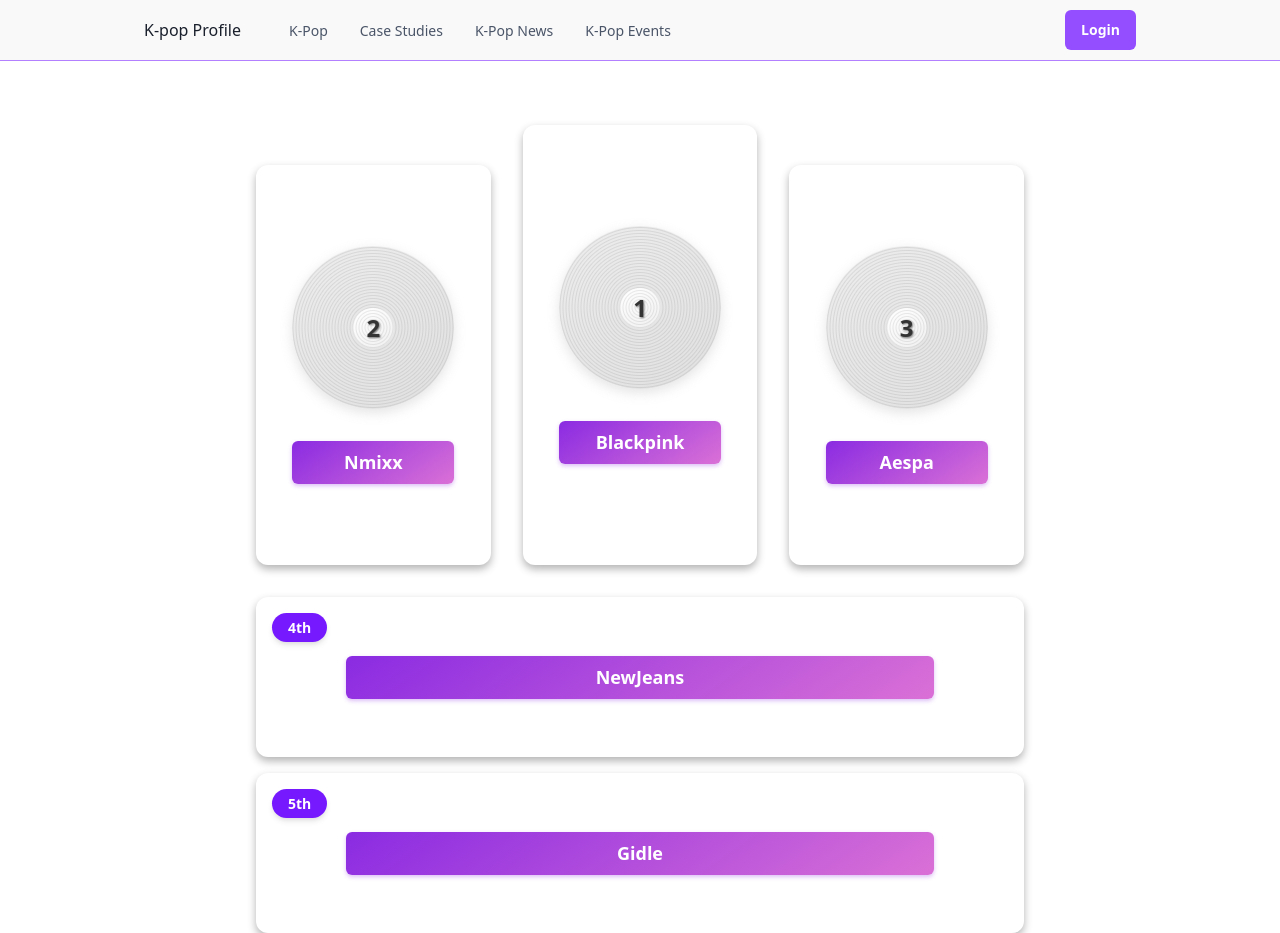
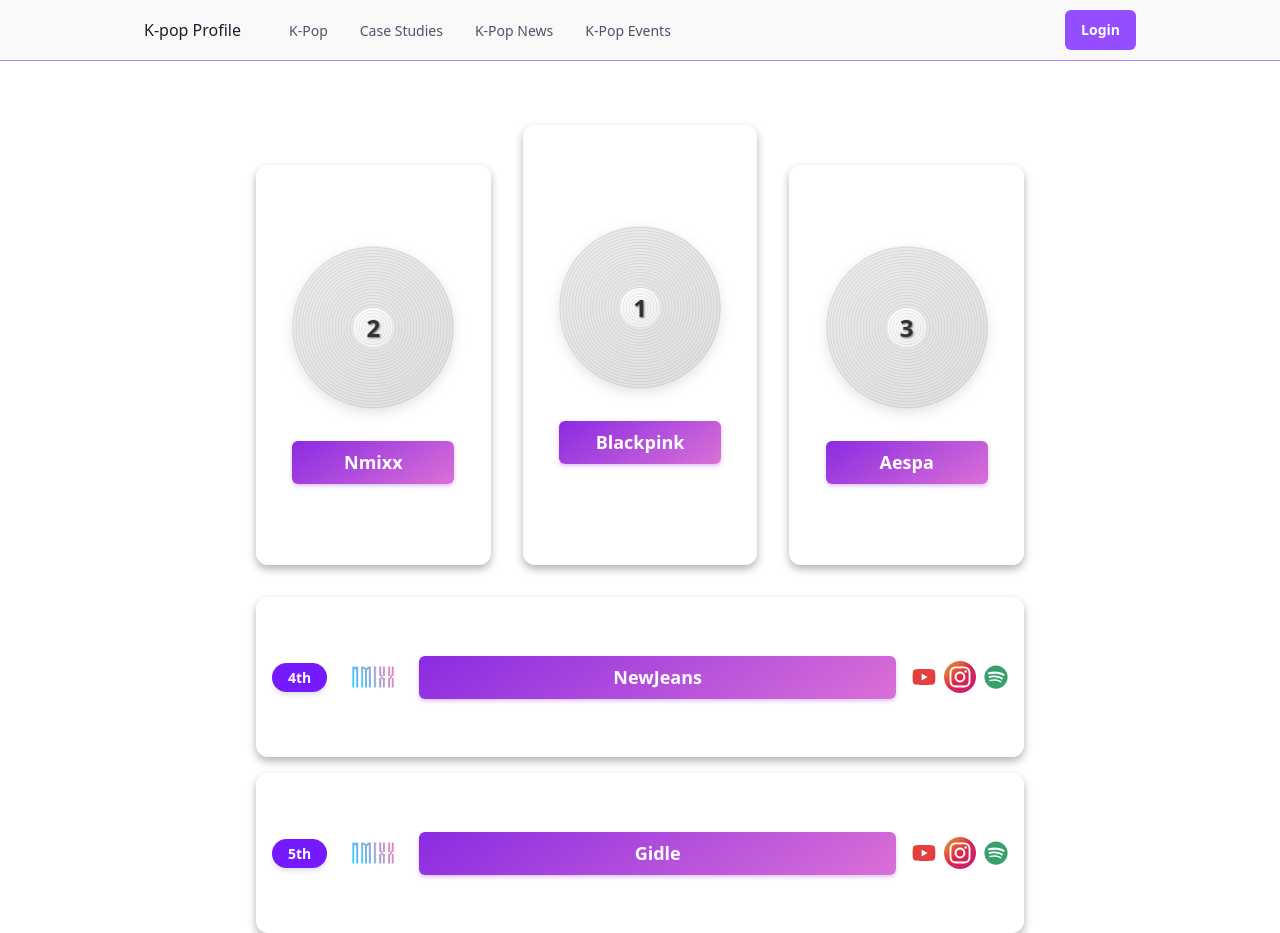
Before and after one commit to chvaldez10/kpop-profile, a Next.js app in the folder kpop-profile/: page / in a window 1280 px wide. Built offline with nearby package versions, Linux system fonts and the light colour scheme.

Commit message:
create rank card skeleton

```diff
--- a/kpop-profile/src/components/core/leaderboard/Leaderboard.tsx
+++ b/kpop-profile/src/components/core/leaderboard/Leaderboard.tsx
@@ -1,7 +1,7 @@
 import { FC } from "react";
 import { Flex } from "@chakra-ui/react";
 import { mockLeaderboardData } from "@/data/mock/leaderboard";
-import LeaderboardCard from "./LeaderboardCard";
+import RankCard from "./RankCard";
 
 const Leaderboard: FC = () => {
   const [fourth, fifth] = mockLeaderboardData.slice(-2);
@@ -15,8 +15,8 @@
       maxW="3xl"
       mx="auto"
     >
-      {fourth && <LeaderboardCard {...fourth} rank={fourth.rank} />}
-      {fifth && <LeaderboardCard {...fifth} rank={fifth.rank} />}
+      {fourth && <RankCard {...fourth} rank={fourth.rank} />}
+      {fifth && <RankCard {...fifth} rank={fifth.rank} />}
     </Flex>
   );
 };
--- a/kpop-profile/src/components/core/leaderboard/PlatinumPlaque.tsx
+++ b/kpop-profile/src/components/core/leaderboard/PlatinumPlaque.tsx
@@ -5,7 +5,7 @@
 import { LeaderboardEntry } from "@/types/shared";
 
 // Components
-import AwardPlaque from "./AwardPlaque";
+import AwardPlaque from "./atoms/AwardPlaque";
 import VinylRecords from "./VinylRecords";
 
 const TopThreeCard: FC<LeaderboardEntry> = ({ label, rank, order }) => {
--- a/kpop-profile/src/components/core/leaderboard/LeaderboardCard.tsx
+++ b/kpop-profile/src/components/core/leaderboard/RankCard.tsx
@@ -1,30 +1,39 @@
 import { FC } from "react";
-import { VStack } from "@chakra-ui/react";
+import { HStack, Image } from "@chakra-ui/react";
 import { LeaderboardEntry } from "@/types/shared";
 import { RankBadge } from "@/components/core/ui";
 
-import AwardPlaque from "./AwardPlaque";
+// Components
+import AwardPlaque from "./atoms/AwardPlaque";
+import HorizontalSocialStack from "./atoms/HorizontalSocialStack";
 
 interface LeaderboardCardProps extends LeaderboardEntry {}
 
 const LeaderboardCard: FC<LeaderboardCardProps> = ({ label, rank }) => {
   return (
-    <VStack
-      spacing={8}
+    <HStack
+      spacing={4}
       bg="white"
       borderRadius="xl"
       p={{ base: 6, md: 4 }}
       alignItems="center"
-      justifyContent="center"
+      justifyContent="space-between"
       h="160px"
-      w={{ base: "full", md: "full" }}
+      w="full"
       boxShadow="0 4px 8px rgba(0, 0, 0, 0.3)"
       position="relative"
       cursor="pointer"
     >
       <RankBadge rank={rank} />
+      <Image
+        src={"/images/logos/nmixx-logo.jpg"}
+        alt={label}
+        boxSize="60px"
+        borderRadius="md"
+      />
       <AwardPlaque label={label} />
-    </VStack>
+      <HorizontalSocialStack />
+    </HStack>
   );
 };
 
--- a/kpop-profile/src/components/core/leaderboard/AwardPlaque.tsx
+++ b/kpop-profile/src/components/core/leaderboard/atoms/AwardPlaque.tsx
@@ -13,6 +13,7 @@
       width="80%"
       textAlign="center"
       boxShadow="0 2px 4px rgba(138, 43, 226, 0.3)"
+      cursor="pointer"
     >
       <Text fontWeight="bold" fontSize="lg" color="white">
         {label}
--- /dev/null
+++ b/kpop-profile/src/components/core/leaderboard/atoms/HorizontalSocialStack.tsx
@@ -0,0 +1,35 @@
+import { FC } from "react";
+import { HStack, Box } from "@chakra-ui/react";
+import { FaYoutube, FaSpotify, FaInstagram } from "react-icons/fa";
+
+const SocialHorizontalStack: FC = () => {
+  return (
+    <HStack spacing={2}>
+      <Box
+        as="span"
+        _hover={{ transform: "scale(1.1)", transition: "transform 0.2s" }}
+        color="red.500"
+      >
+        <FaYoutube size="24px" />
+      </Box>
+      <Box
+        as="span"
+        _hover={{ transform: "scale(1.1)", transition: "transform 0.2s" }}
+        bgGradient="linear(to-br, #f09433, #e6683c, #dc2743, #cc2366, #bc1888)"
+        borderRadius="full"
+        p={1}
+      >
+        <FaInstagram size="24px" color="white" />
+      </Box>
+      <Box
+        as="span"
+        _hover={{ transform: "scale(1.1)", transition: "transform 0.2s" }}
+        color="green.500"
+      >
+        <FaSpotify size="24px" />
+      </Box>
+    </HStack>
+  );
+};
+
+export default SocialHorizontalStack;
--- a/kpop-profile/src/components/core/ui/badges/RankBadge.tsx
+++ b/kpop-profile/src/components/core/ui/badges/RankBadge.tsx
@@ -11,9 +11,6 @@
 
   return (
     <Box
-      position="absolute"
-      top={4}
-      left={4}
       bg="brand.400"
       color="white"
       px={4}
```
